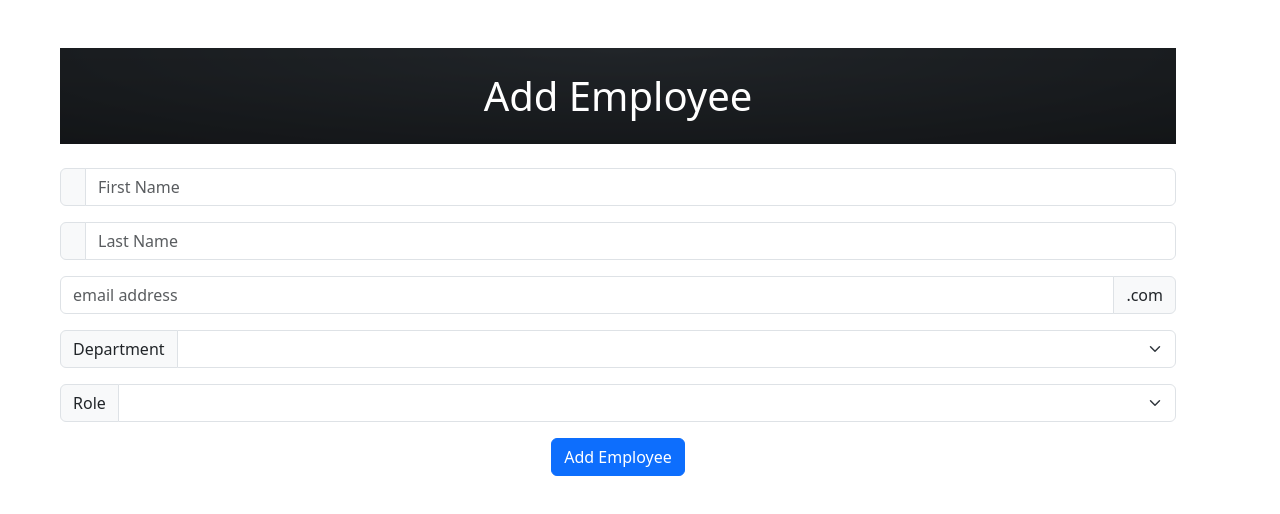
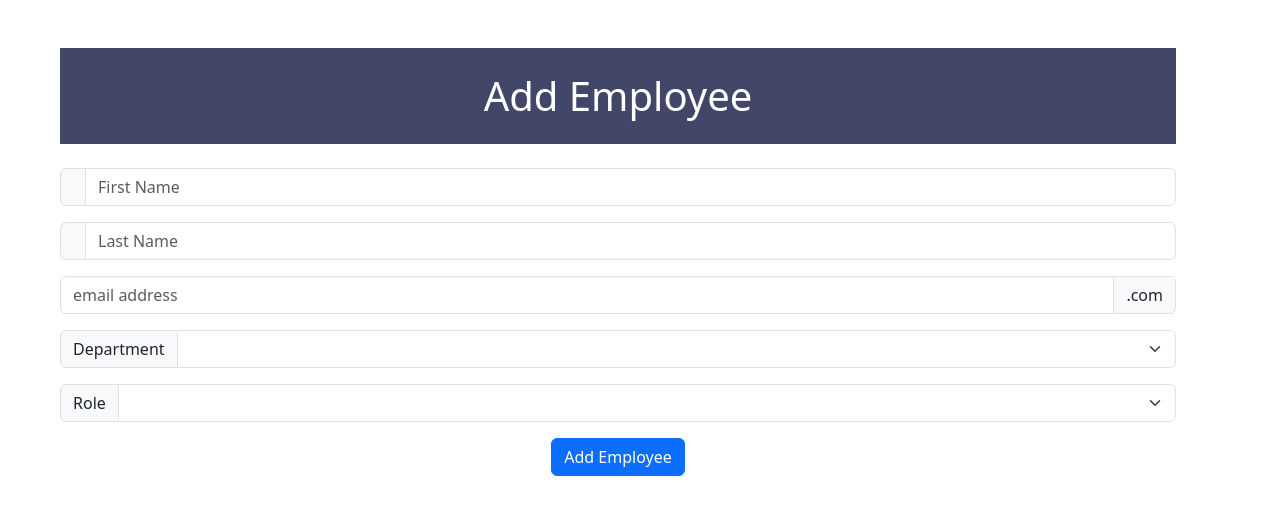
Before and after one commit to Gehan1226/employee--management-front-end, an Angular app: page / in a window 1280 px wide. Shown: the top 514 px of the page. Built offline with nearby package versions, Linux system fonts and the light colour scheme.

Commit message:
add sweet alert for add employee button

```diff
--- a/package.json
+++ b/package.json
@@ -20,6 +20,7 @@
     "@angular/router": "^17.3.0",
     "bootstrap": "^5.3.3",
     "rxjs": "~7.8.0",
+    "sweetalert2": "^11.12.1",
     "tslib": "^2.3.0",
     "zone.js": "~0.14.3"
   },
--- a/src/app/page/manage-emp/manage-emp.component.css
+++ b/src/app/page/manage-emp/manage-emp.component.css
@@ -1,4 +1,3 @@
 .title-1{
-    background: linear-gradient(to bottom, rgba(255,255,255,0.15) 0%, rgba(0,0,0,0.15) 100%), radial-gradient(at top center, rgba(255,255,255,0.40) 0%, rgba(0,0,0,0.40) 120%) #989898;
- background-blend-mode: multiply,multiply;
+    background-color: #424769;
 }
--- a/src/app/page/manage-emp/manage-emp.component.html
+++ b/src/app/page/manage-emp/manage-emp.component.html
@@ -1,6 +1,6 @@
 <div class="container m-5">
 
-    <h1 class="title-1 text-center mb-4 bg-dark p-4 text-white">Add Employee</h1>
+    <h1 class="title-1 text-center mb-4 p-4 text-white">Add Employee</h1>
 
     <div class="input-group mb-3">
         <span class="input-group-text" id="basic-addon1"></span>
--- a/src/app/page/manage-emp/manage-emp.component.ts
+++ b/src/app/page/manage-emp/manage-emp.component.ts
@@ -2,6 +2,7 @@ import { CommonModule } from '@angular/common';
 import { HttpClient, HttpClientModule } from '@angular/common/http';
 import { Component } from '@angular/core';
 import { FormsModule } from '@angular/forms';
+import Swal from 'sweetalert2';
 
 @Component({
   selector: 'app-manage-emp',
@@ -25,7 +26,11 @@ export class ManageEmpComponent {
   addEmployee(){
     this.http.post("http://localhost:8080/emp-controller/add-employee",this.employeeObj).subscribe(
       (data) =>{
-        console.log(data);
+        Swal.fire({
+          title: "Employed added!",
+          text: "Employee Saved to Database",
+          icon: "success"
+        });
       }
     );
   };
```
Also changed, not shown: 1 other file (tests, documents, lock files or other folders).
